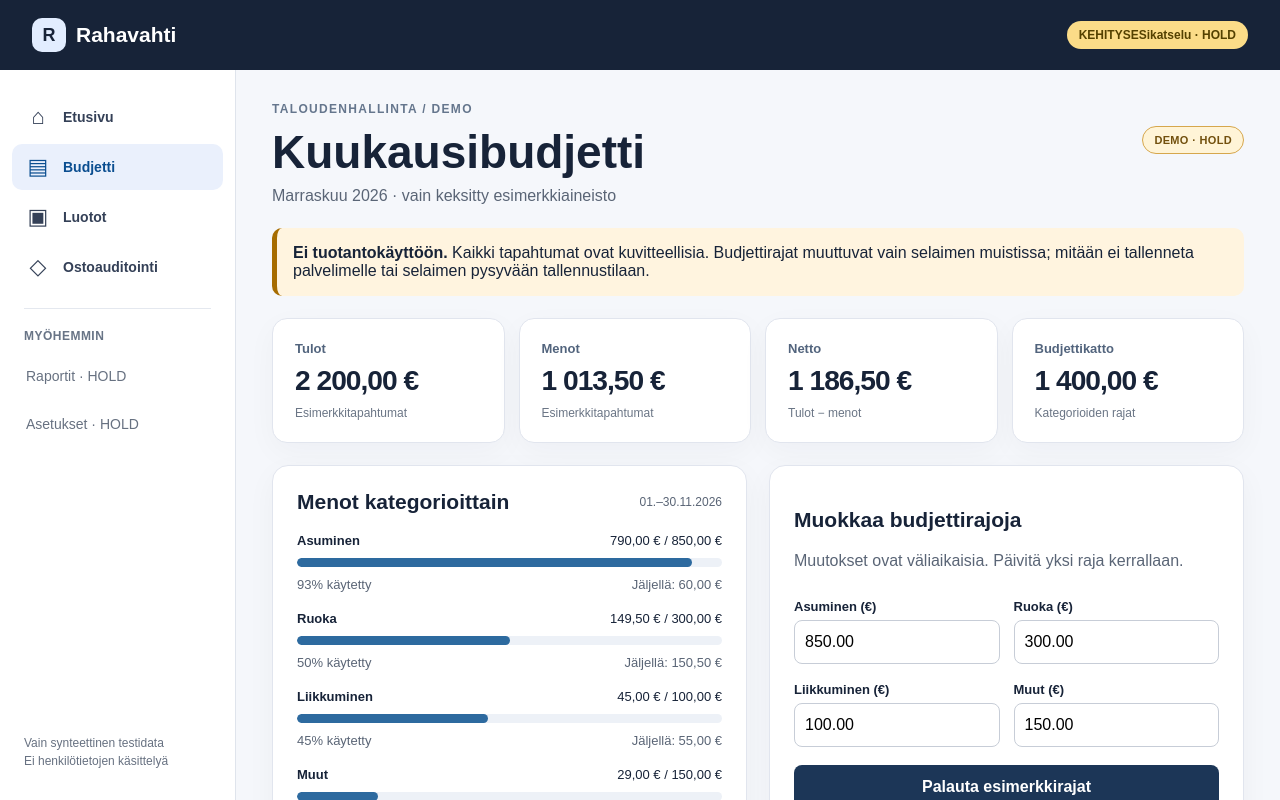
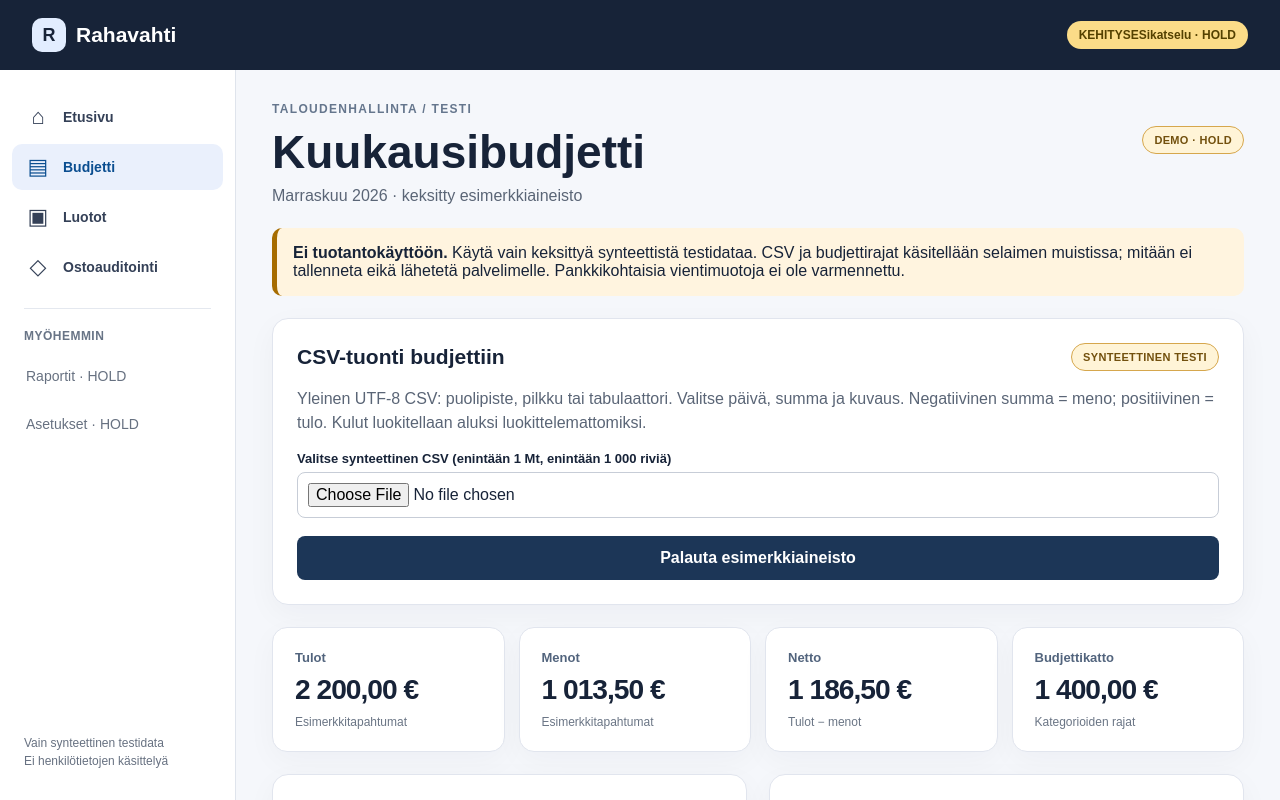
Before and after one commit to Jambovisuaalit/rahavahti, a Next.js app: page /budjetti in a window 1280 px wide. Shown: the top 800 px of the page. Built offline with nearby package versions, Linux system fonts and the light colour scheme.

Commit message:
feat: calculate budgets from validated synthetic CSV in browser memory

```diff
--- a/app/budjetti/page.tsx
+++ b/app/budjetti/page.tsx
@@ -1,11 +1,33 @@
 'use client';
-import {useMemo,useState} from 'react';
+import {useMemo,useState,type ChangeEvent} from 'react';
 import {DEMO_LIMITS,DEMO_MONTH,DEMO_TRANSACTIONS,budgetSummary,euro,fiDate} from '../../lib/demo-budget';
+// @ts-ignore -- adapter is JS and covered with Node / Playwright tests.
+import {parseBudgetCSV,suggestedMapping,validateBudgetRows,budgetMonths,classifyBudgetRows} from '../../lib/budget-csv.mjs';
 
+type ImportedRow={id:string;date:string;bookedOn:string;monthKey:string;description:string;amountCents:number;category:string;sourceLine:number};
+type RowError={sourceLine:number;message:string};
+const CATEGORIES=['Luokittelematon','Asuminen','Ruoka','Liikkuminen','Muut'];
 export default function BudgetPage(){
  const [limits,setLimits]=useState<Record<string,number>>({...DEMO_LIMITS});
  const [error,setError]=useState('');
- const summary=useMemo(()=>budgetSummary(DEMO_TRANSACTIONS,limits),[limits]);
+ const [source,setSource]=useState<'demo'|'csv'>('demo');
+ const [parsed,setParsed]=useState<{rows:string[][];delimiter:string}|null>(null);
+ const [mapping,setMapping]=useState({date:0,amount:1,description:2});
+ const [fileError,setFileError]=useState('');
+ const [filename,setFilename]=useState('');
+ const [month,setMonth]=useState(DEMO_MONTH);
+ const [categories,setCategories]=useState<Record<string,string>>({});
+ const [imported,setImported]=useState<ImportedRow[]|null>(null);
+ const validation=useMemo<{valid:ImportedRow[];invalid:RowError[];fatal?:string}>(()=>{
+  if(!parsed)return {valid:[],invalid:[]};
+  try{return validateBudgetRows(parsed,mapping)}
+  catch(e){return {valid:[],invalid:[],fatal:e instanceof Error?e.message:'Virheellinen sarakekartoitus'}}
+ },[parsed,mapping]);
+ const availableMonths=useMemo<string[]>(()=>budgetMonths(imported||[]),[imported]);
+ const allTransactions=useMemo(()=>source==='csv'&&imported?classifyBudgetRows(imported,categories):[...DEMO_TRANSACTIONS],[source,imported,categories]);
+ const visibleTransactions=useMemo(()=>allTransactions.filter(t=>t.date.startsWith(month)),[allTransactions,month]);
+ const activeLimits=useMemo(()=>source==='csv'?{...limits,Luokittelematon:0}:limits,[source,limits]);
+ const summary=useMemo(()=>budgetSummary(visibleTransactions,activeLimits),[visibleTransactions,activeLimits]);
  function setLimit(category:string,value:string){
   if(!/^(0|[1-9]\d{0,6})([,.]\d{0,2})?$/.test(value.trim())){setError('Syötä positiivinen summa enintään kahdella desimaalilla.');return}
   const [whole,dec='']=value.replace(',','.').split('.');
@@ -13,24 +35,72 @@ export default function BudgetPage(){
   if(!Number.isSafeInteger(cents)){setError('Virheellinen summa');return}
   setLimits(current=>({...current,[category]:cents}));setError('');
  }
+ async function loadCSV(event:ChangeEvent<HTMLInputElement>){
+  setFileError('');setParsed(null);setImported(null);setSource('demo');setCategories({});
+  const file=event.target.files?.[0];event.target.value='';if(!file)return;
+  setFilename(file.name);
+  if(!file.name.toLowerCase().endsWith('.csv')||file.size>1024*1024){setFileError('Valitse enintään 1 Mt:n UTF-8 CSV-testitiedosto');return}
+  try{
+   const raw=new TextDecoder('utf-8',{fatal:true}).decode(await file.arrayBuffer());
+   const result=parseBudgetCSV(raw);
+   setParsed(result);setMapping(suggestedMapping(result.rows[0]));
+  }catch(e){setFileError(e instanceof Error?e.message:'Tuonti epäonnistui')}
+ }
+ function applyImport(){
+  if(!parsed||validation.fatal||validation.invalid.length||!validation.valid.length){setFileError('Korjaa kaikki virheet ennen budjettilaskentaa');return}
+  setImported(validation.valid);setCategories({});
+  setMonth(budgetMonths(validation.valid)[0]||DEMO_MONTH);
+  setSource('csv');setFileError('');
+ }
+ function resetDemo(){
+  setSource('demo');setParsed(null);setImported(null);setCategories({});
+  setMonth(DEMO_MONTH);setFilename('');setFileError('');
+ }
  return <main id="main-content">
-  <div className="page-eyebrow">TALOUDENHALLINTA / DEMO</div>
-  <div className="page-heading"><div><h1>Kuukausibudjetti</h1><p className="muted">Marraskuu 2026 · vain keksitty esimerkkiaineisto</p></div><span className="demo-tag">DEMO · HOLD</span></div>
-  <div className="info"><b>Ei tuotantokäyttöön.</b> Kaikki tapahtumat ovat kuvitteellisia. Budjettirajat muuttuvat vain selaimen muistissa; mitään ei tallenneta palvelimelle tai selaimen pysyvään tallennustilaan.</div>
+  <div className="page-eyebrow">TALOUDENHALLINTA / TESTI</div>
+  <div className="page-heading"><div><h1>Kuukausibudjetti</h1><p className="muted">{source==='csv'?'Synteettinen CSV · '+month:'Marraskuu 2026 · keksitty esimerkkiaineisto'}</p></div><span className="demo-tag">DEMO · HOLD</span></div>
+  <div className="info"><b>Ei tuotantokäyttöön.</b> Käytä vain keksittyä synteettistä testidataa. CSV ja budjettirajat käsitellään selaimen muistissa; mitään ei tallenneta eikä lähetetä palvelimelle. Pankkikohtaisia vientimuotoja ei ole varmennettu.</div>
+  <section className="card" aria-label="CSV-budjettituonti" style={{marginTop:22}}>
+   <div className="section-heading"><h2>CSV-tuonti budjettiin</h2><span className="demo-tag">SYNTEETTINEN TESTI</span></div>
+   <p className="muted">Yleinen UTF-8 CSV: puolipiste, pilkku tai tabulaattori. Valitse päivä, summa ja kuvaus. Negatiivinen summa = meno; positiivinen = tulo. Kulut luokitellaan aluksi luokittelemattomiksi.</p>
+   <label htmlFor="budget-csv">Valitse synteettinen CSV (enintään 1 Mt, enintään 1 000 riviä)</label>
+   <input id="budget-csv" type="file" accept=".csv,text/csv" onChange={loadCSV}/>
+   {filename&&<p className="muted">Tiedosto: {filename}</p>}
+   {fileError&&<p role="alert" className="error">{fileError}</p>}
+   {parsed&&<>
+    <div className="fields">{(['date','amount','description'] as const).map(key=><div key={key}>
+     <label htmlFor={'budget-map-'+key}>{({date:'Päivämääräsarake',amount:'Summasarake',description:'Kuvaussarake'} as const)[key]}</label>
+     <select id={'budget-map-'+key} value={mapping[key]} onChange={e=>setMapping(current=>({...current,[key]:Number(e.target.value)}))}>
+      {parsed.rows[0].map((header,i)=><option value={i} key={i}>{header||'Sarake '+(i+1)}</option>)}
+     </select></div>)}</div>
+    {validation.fatal&&<p role="alert" className="error">{validation.fatal}</p>}
+    <p><b>{validation.valid.length}</b> hyväksyttyä · <b>{validation.invalid.length}</b> virheellistä riviä</p>
+    {validation.invalid.slice(0,10).map(x=><p key={x.sourceLine} role="alert" className="error">Rivi {x.sourceLine}: {x.message}</p>)}
+    <div className="tablewrap"><table><thead><tr><th>Päivä</th><th>Kuvaus</th><th>Summa</th></tr></thead><tbody>
+     {validation.valid.slice(0,8).map(t=><tr key={t.id}><td>{fiDate(t.date)}</td><td>{t.description}</td><td>{euro(t.amountCents)}</td></tr>)}
+    </tbody></table></div>
+    <button type="button" disabled={Boolean(validation.fatal)||validation.invalid.length>0||validation.valid.length===0} onClick={applyImport}>Käytä testitapahtumia budjetissa</button>
+   </>}
+   {source==='csv'&&<div className="info" style={{marginTop:16}}>CSV-testitapahtumat käytössä. Luokittelemattomia menoja: {visibleTransactions.filter(t=>t.category==='Luokittelematon'&&t.amountCents<0).length}. Tarkista kategoriat ennen tulkintaa.</div>}
+   <button type="button" onClick={resetDemo}>Palauta esimerkkiaineisto</button>
+  </section>
+  {source==='csv'&&availableMonths.length>1&&<div className="month-picker"><label htmlFor="budget-month">Tarkasteltava kuukausi</label>
+   <select id="budget-month" value={month} onChange={e=>setMonth(e.target.value)}>{availableMonths.map(m=><option key={m} value={m}>{m}</option>)}</select>
+  </div>}
   <section aria-label="Budjetin tunnusluvut" className="metric-grid">
-   <div className="metric"><span>Tulot</span><strong>{euro(summary.incomeCents)}</strong><small>Esimerkkitapahtumat</small></div>
-   <div className="metric"><span>Menot</span><strong>{euro(summary.spentCents)}</strong><small>Esimerkkitapahtumat</small></div>
+   <div className="metric"><span>Tulot</span><strong>{euro(summary.incomeCents)}</strong><small>{source==='csv'?'CSV-testitapahtumat':'Esimerkkitapahtumat'}</small></div>
+   <div className="metric"><span>Menot</span><strong>{euro(summary.spentCents)}</strong><small>{source==='csv'?'CSV-testitapahtumat':'Esimerkkitapahtumat'}</small></div>
    <div className="metric"><span>Netto</span><strong>{euro(summary.netCents)}</strong><small>Tulot − menot</small></div>
    <div className="metric"><span>Budjettikatto</span><strong>{euro(summary.limitTotalCents)}</strong><small>Kategorioiden rajat</small></div>
   </section>
   <div className="grid">
-   <section className="card"><div className="section-heading"><h2>Menot kategorioittain</h2><span className="muted">01.–30.11.2026</span></div>
+   <section className="card"><div className="section-heading"><h2>Menot kategorioittain</h2><span className="muted">{month}</span></div>
     {summary.categories.map(c=><div key={c.category} className="budget-category">
-     <div className="category-line"><b>{c.category}</b><span>{euro(c.spentCents)} / {euro(c.limitCents)}</span></div>
+     <div className="category-line"><b>{c.category}</b><span>{euro(c.spentCents)} / {c.limitCents===0?'Ei rajaa':euro(c.limitCents)}</span></div>
      <div className="progress-track" role="progressbar" aria-label={c.category+' budjetin käyttö'} aria-valuenow={Math.min(100,c.usedPct??0)} aria-valuemin={0} aria-valuemax={100}>
       <span className={'progress-fill '+(c.remainingCents<0?'over':'')} style={{width:Math.min(100,c.usedPct??0)+'%'}}/>
      </div>
-     <div className="category-line muted"><span>{c.usedPct??0}% käytetty</span><span>{c.remainingCents<0?'Ylitys: '+euro(-c.remainingCents):'Jäljellä: '+euro(c.remainingCents)}</span></div>
+     <div className="category-line muted"><span>{c.usedPct===null?'Raja puuttuu':c.usedPct+'% käytetty'}</span><span>{c.limitCents===0?'Luokittele / määritä raja':c.remainingCents<0?'Ylitys: '+euro(-c.remainingCents):'Jäljellä: '+euro(c.remainingCents)}</span></div>
     </div>)}
    </section>
    <section className="card"><h2>Muokkaa budjettirajoja</h2><p className="muted">Muutokset ovat väliaikaisia. Päivitä yksi raja kerrallaan.</p>
@@ -41,10 +111,13 @@ export default function BudgetPage(){
     <p className="muted">Tietoja ei siirretä muihin istuntoihin.</p>
    </section>
   </div>
-  <section className="card" style={{marginTop:22}}><div className="section-heading"><h2>Kuukauden tapahtumat</h2><span className="muted">{DEMO_TRANSACTIONS.length} demotapahtumaa</span></div>
+  <section className="card" style={{marginTop:22}}><div className="section-heading"><h2>Kuukauden tapahtumat</h2><span className="muted">{visibleTransactions.length} {source==='csv'?'CSV-testitapahtumaa':'demotapahtumaa'}</span></div>
     <div className="tablewrap"><table><thead><tr><th>Päivä</th><th>Kuvaus</th><th>Kategoria</th><th>Summa</th></tr></thead>
-    <tbody>{DEMO_TRANSACTIONS.map(t=><tr key={t.id}><td>{fiDate(t.date)}</td><td>{t.description}</td><td>{t.category}</td><td>{euro(t.amountCents)}</td></tr>)}</tbody></table></div>
+    <tbody>{visibleTransactions.map(t=><tr key={t.id}><td>{fiDate(t.date)}</td><td>{t.description}</td>
+      <td>{source==='csv'&&t.amountCents<0?<select aria-label={'Kategoria: '+t.description} value={t.category} onChange={e=>setCategories(v=>({...v,[t.id]:e.target.value}))}>
+       {CATEGORIES.map(category=><option key={category} value={category}>{category}</option>)}
+      </select>:t.category}</td><td>{euro(t.amountCents)}</td></tr>)}</tbody></table></div>
   </section>
-  <p className="muted">Esimerkkiaineiston kuukausi: {DEMO_MONTH}. Oikeiden henkilökohtaisten taloustietojen tuonti, kirjautuminen ja tallennus ovat HOLD-tilassa.</p>
+  <p className="muted">Lähde: {source==='csv'?'synteettinen CSV':'sisäänrakennettu esimerkki'}. Oikeiden henkilökohtaisten taloustietojen tuonti, kirjautuminen ja tallennus ovat HOLD-tilassa.</p>
  </main>;
 }
```
